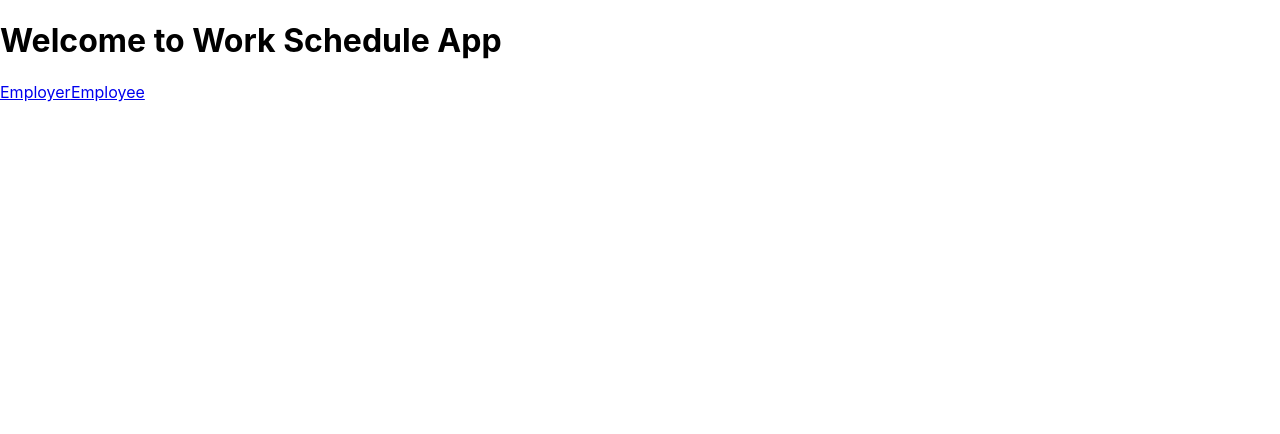
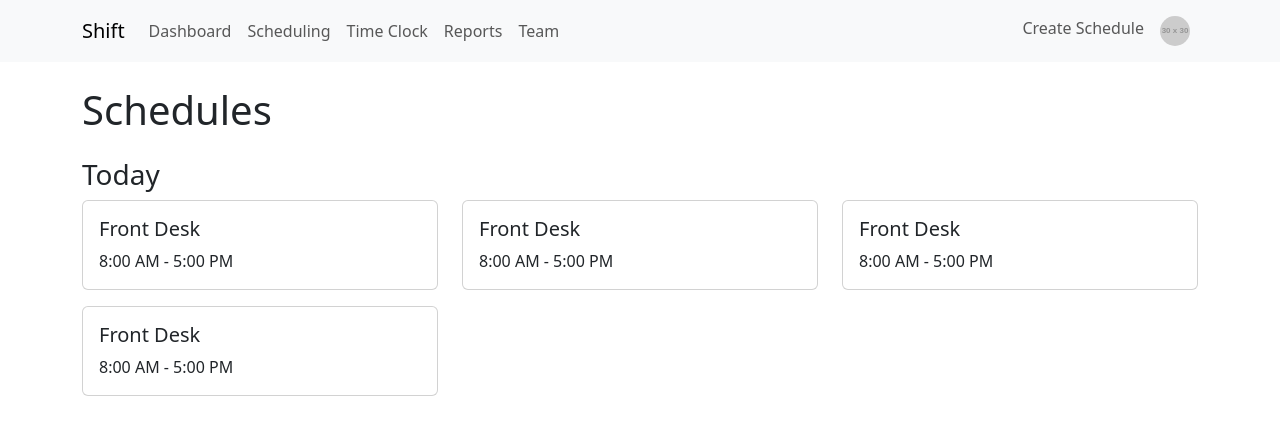
Before and after one commit to pyongho1/work_schedule_frontend, a React (Create React App) app: page / in a window 1280 px wide. Shown: the top 434 px of the page. Built offline with nearby package versions, Linux system fonts and the light colour scheme; no server answers.

Commit message:
Added sample bootstrap styling

```diff
--- a/package.json
+++ b/package.json
@@ -7,8 +7,10 @@
     "@testing-library/react": "^13.4.0",
     "@testing-library/user-event": "^13.5.0",
     "axios": "^1.6.8",
+    "bootstrap": "^5.3.3",
     "firebase": "^10.12.0",
     "react": "^18.3.1",
+    "react-bootstrap": "^2.10.2",
     "react-dom": "^18.3.1",
     "react-router-dom": "^6.23.1",
     "react-scripts": "5.0.1",
--- a/src/App.js
+++ b/src/App.js
@@ -9,11 +9,14 @@ import Employer from "./pages/Employer";
 import Employee from "./pages/Employee";
 // import Login from "./Login";
 import Login from "./pages/Login";
+import NavigationBar from "./components/NavBar";
 
 const App = () => {
   const { currentUser } = useAuth();
 
   return (
+    <>
+      <NavigationBar />
       <Router>
         <Routes>
           <Route path="/" element={<Home />} />
@@ -30,6 +33,7 @@ const App = () => {
           <Route path="/login" element={<Login />} />
         </Routes>
       </Router>
+    </>
   );
 };
 
--- /dev/null
+++ b/src/components/NavBar.js
@@ -0,0 +1,34 @@
+import React from "react";
+import { Navbar, Nav, Container } from "react-bootstrap";
+
+const NavigationBar = () => {
+  return (
+    <Navbar bg="light" expand="lg">
+      <Container>
+        <Navbar.Brand href="/">Shift</Navbar.Brand>
+        <Navbar.Toggle aria-controls="basic-navbar-nav" />
+        <Navbar.Collapse id="basic-navbar-nav">
+          <Nav className="me-auto">
+            <Nav.Link href="/">Dashboard</Nav.Link>
+            <Nav.Link href="/scheduling">Scheduling</Nav.Link>
+            <Nav.Link href="/time-clock">Time Clock</Nav.Link>
+            <Nav.Link href="/reports">Reports</Nav.Link>
+            <Nav.Link href="/team">Team</Nav.Link>
+          </Nav>
+          <Nav>
+            <Nav.Link href="/create-schedule">Create Schedule</Nav.Link>
+            <Nav.Link href="/profile">
+              <img
+                src="https://via.placeholder.com/30"
+                alt="Profile"
+                className="rounded-circle"
+              />
+            </Nav.Link>
+          </Nav>
+        </Navbar.Collapse>
+      </Container>
+    </Navbar>
+  );
+};
+
+export default NavigationBar;
--- a/src/index.js
+++ b/src/index.js
@@ -3,6 +3,7 @@ import ReactDOM from "react-dom/client";
 import "./index.css";
 import App from "./App";
 import { AuthProvider } from "./AuthContext";
+import "bootstrap/dist/css/bootstrap.min.css";
 import reportWebVitals from "./reportWebVitals";
 
 const root = ReactDOM.createRoot(document.getElementById("root"));
--- a/src/pages/Employee.js
+++ b/src/pages/Employee.js
@@ -1,5 +1,6 @@
 import React, { useEffect, useState } from "react";
 import axios from "axios";
+import { Container, ListGroup } from "react-bootstrap";
 
 const Employee = () => {
   const [schedules, setSchedules] = useState([]);
@@ -8,7 +9,8 @@ const Employee = () => {
     const fetchSchedules = async () => {
       try {
         const response = await axios.get(
-          "https://work-schedule-backend-pyongho1-pyongho1s-projects.vercel.app/get-schedules"
+          // "https://work-schedule-backend-pyongho1-pyongho1s-projects.vercel.app/get-schedules"
+          "http://localhost:5001/get-schedules"
         );
         setSchedules(response.data);
       } catch (error) {
@@ -20,16 +22,18 @@ const Employee = () => {
   }, []);
 
   return (
-    <div>
-      <h1>Employee Page</h1>
-      <ul>
-        {schedules.map((schedule) => (
-          <li key={schedule.id}>
-            {schedule.employeeName}: {schedule.schedule}
-          </li>
-        ))}
-      </ul>
-    </div>
+    <>
+      <Container>
+        <h1 className="my-4">Employee Page</h1>
+        <ListGroup>
+          {schedules.map((schedule) => (
+            <ListGroup.Item key={schedule.id}>
+              {schedule.employeeName}: {schedule.schedule}
+            </ListGroup.Item>
+          ))}
+        </ListGroup>
+      </Container>
+    </>
   );
 };
 
--- a/src/pages/Employer.js
+++ b/src/pages/Employer.js
@@ -2,6 +2,7 @@ import React, { useState, useEffect } from "react";
 import axios from "axios";
 import { collection, getDocs } from "firebase/firestore";
 import { db } from "../firebase";
+import { Container, Form, Button, Row, Col } from "react-bootstrap";
 
 const Employer = () => {
   const [employeeName, setEmployeeName] = useState("");
@@ -22,7 +23,8 @@ const Employer = () => {
     e.preventDefault();
     try {
       await axios.post(
-        "https://work-schedule-backend-pyongho1-pyongho1s-projects.vercel.app/add-schedule",
+        // "https://work-schedule-backend-pyongho1-pyongho1s-projects.vercel.app/add-schedule",
+        "http://localhost:5001/add-schedule",
         {
           employeeName,
           schedule,
@@ -37,10 +39,15 @@ const Employer = () => {
   };
 
   return (
-    <div>
-      <h1>Employer Page</h1>
-      <form onSubmit={handleSubmit}>
-        <select
+    <Container>
+      <h1 className="my-4">Employer Page</h1>
+      <Form onSubmit={handleSubmit}>
+        <Form.Group as={Row} className="mb-3">
+          <Form.Label column sm={2}>
+            Employee Name
+          </Form.Label>
+          <Col sm={10}>
+            <Form.Select
               value={employeeName}
               onChange={(e) => setEmployeeName(e.target.value)}
               required
@@ -53,17 +60,26 @@ const Employer = () => {
                   {employee.displayName}
                 </option>
               ))}
-        </select>
-        <input
+            </Form.Select>
+          </Col>
+        </Form.Group>
+        <Form.Group as={Row} className="mb-3">
+          <Form.Label column sm={2}>
+            Schedule
+          </Form.Label>
+          <Col sm={10}>
+            <Form.Control
               type="text"
               placeholder="Schedule"
               value={schedule}
               onChange={(e) => setSchedule(e.target.value)}
               required
             />
-        <button type="submit">Add Schedule</button>
-      </form>
-    </div>
+          </Col>
+        </Form.Group>
+        <Button type="submit">Add Schedule</Button>
+      </Form>
+    </Container>
   );
 };
 
--- a/src/pages/Home.js
+++ b/src/pages/Home.js
@@ -1,13 +1,31 @@
 import React from "react";
-import { Link } from "react-router-dom";
+import NavigationBar from "../components/NavBar";
+import { Container, Row, Col, Card } from "react-bootstrap";
 
 const Home = () => {
   return (
-    <div>
-      <h1>Welcome to Work Schedule App</h1>
-      <Link to="/employer">Employer</Link>
-      <Link to="/employee">Employee</Link>
-    </div>
+    <>
+      <Container>
+        <h1 className="my-4">Schedules</h1>
+        <h3>Today</h3>
+        <Row>
+          {["Front Desk", "Front Desk", "Front Desk", "Front Desk"].map(
+            (role, index) => (
+              <Col md={6} lg={4} key={index} className="mb-3">
+                <Card>
+                  <Card.Body>
+                    <Card.Title>{role}</Card.Title>
+                    <Card.Text>
+                      <i className="bi bi-calendar"></i> 8:00 AM - 5:00 PM
+                    </Card.Text>
+                  </Card.Body>
+                </Card>
+              </Col>
+            )
+          )}
+        </Row>
+      </Container>
+    </>
   );
 };
 
--- a/src/pages/Login.js
+++ b/src/pages/Login.js
@@ -1,6 +1,6 @@
 import React from "react";
-// import { useAuth } from "./AuthContext";
 import { useAuth } from "../AuthContext";
+import { Container, Button } from "react-bootstrap";
 
 const Login = () => {
   const { login } = useAuth();
@@ -14,10 +14,14 @@ const Login = () => {
   };
 
   return (
-    <div>
-      <h1>Login</h1>
-      <button onClick={handleLogin}>Login with Google</button>
-    </div>
+    <>
+      <Container className="text-center my-5">
+        <h1>Login</h1>
+        <Button onClick={handleLogin} variant="primary">
+          Login with Google
+        </Button>
+      </Container>
+    </>
   );
 };
 
```
Also changed, not shown: 1 other file (tests, documents, lock files or other folders). Lines whose indentation alone changed are shown as unchanged.
